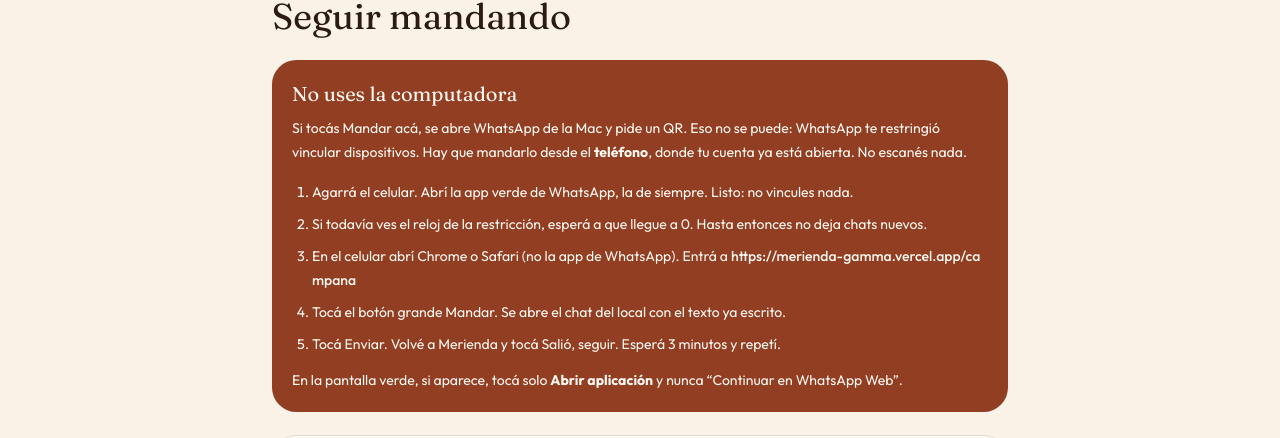
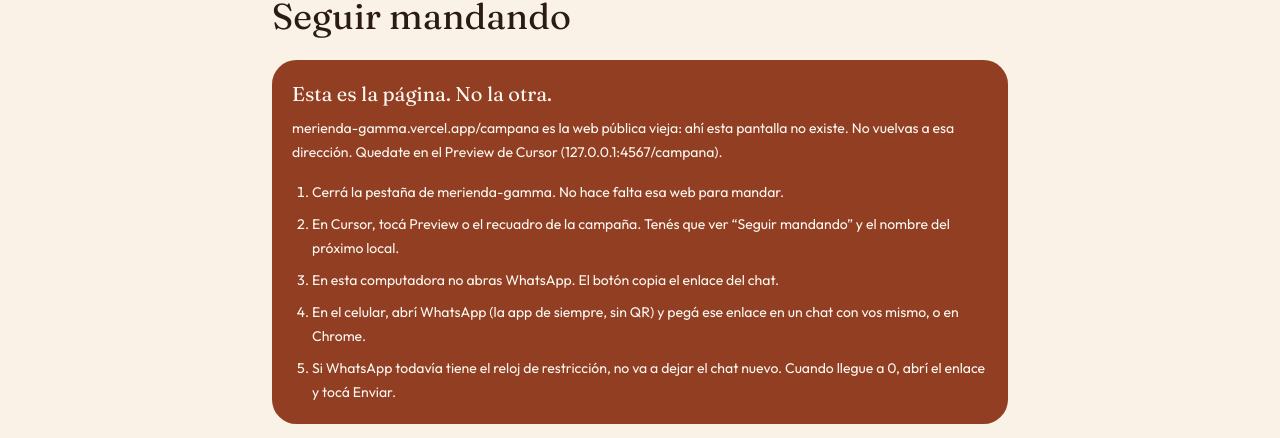
Before and after one commit to claudiomlarrea/merienda, a Next.js app: page /campana in a window 1280 px wide. Shown: the part 193-631 px from the top of the page. Built offline with nearby package versions, Linux system fonts and the light colour scheme; no server answers.

Commit message:
Stop sending people to the old public /campana URL.
merienda-gamma.vercel.app does not have this page. Spell out
that the campaign lives in the Cursor preview instead.

Co-authored-by: claudio17larrea <claudio17larrea@gmail.com>

```diff
--- a/src/components/campana-panel.tsx
+++ b/src/components/campana-panel.tsx
@@ -10,7 +10,6 @@ import { Input } from "@/components/ui/input";
 import { departmentShort, kindLabels } from "@/lib/labels";
 import {
   OUTREACH_SENT_KEY,
-  SHARE_ORIGIN,
   outreachMessage,
   venueChatUrl,
   venueWhatsAppAppUrl,
@@ -237,29 +236,18 @@ export function CampanaPanel() {
       <h1 className="font-heading mt-1 text-3xl sm:text-4xl">Seguir mandando</h1>
 
       <section className="mt-6 rounded-2xl bg-primary px-4 py-4 text-primary-foreground sm:p-5">
-        <h2 className="font-heading text-xl">No uses la computadora</h2>
+        <h2 className="font-heading text-xl">Esta es la página. No la otra.</h2>
         <p className="mt-2 text-sm leading-6">
-          Si tocás Mandar acá, se abre WhatsApp de la Mac y pide un QR. Eso no se puede: WhatsApp te
-          restringió vincular dispositivos. Hay que mandarlo desde el <strong>teléfono</strong>,
-          donde tu cuenta ya está abierta. No escanés nada.
+          merienda-gamma.vercel.app/campana es la web pública vieja: ahí esta pantalla no existe. No
+          vuelvas a esa dirección. Quedate en el Preview de Cursor (127.0.0.1:4567/campana).
         </p>
         <ol className="mt-4 list-decimal space-y-2 pl-5 text-sm leading-6">
-          <li>Agarrá el celular. Abrí la app verde de WhatsApp, la de siempre. Listo: no vincules nada.</li>
-          <li>
-            Si todavía ves el reloj de la restricción, esperá a que llegue a 0. Hasta entonces no deja
-            chats nuevos.
-          </li>
-          <li>
-            En el celular abrí Chrome o Safari (no la app de WhatsApp). Entrá a{" "}
-            <span className="break-all font-medium">{SHARE_ORIGIN}/campana</span>
-          </li>
-          <li>Tocá el botón grande Mandar. Se abre el chat del local con el texto ya escrito.</li>
-          <li>Tocá Enviar. Volvé a Merienda y tocá Salió, seguir. Esperá 3 minutos y repetí.</li>
+          <li>Cerrá la pestaña de merienda-gamma. No hace falta esa web para mandar.</li>
+          <li>En Cursor, tocá Preview o el recuadro de la campaña. Tenés que ver “Seguir mandando” y el nombre del próximo local.</li>
+          <li>En esta computadora no abras WhatsApp. El botón copia el enlace del chat.</li>
+          <li>En el celular, abrí WhatsApp (la app de siempre, sin QR) y pegá ese enlace en un chat con vos mismo, o en Chrome.</li>
+          <li>Si WhatsApp todavía tiene el reloj de restricción, no va a dejar el chat nuevo. Cuando llegue a 0, abrí el enlace y tocá Enviar.</li>
         </ol>
-        <p className="mt-3 text-sm leading-6">
-          En la pantalla verde, si aparece, tocá solo <strong>Abrir aplicación</strong> y nunca
-          “Continuar en WhatsApp Web”.
-        </p>
       </section>
 
       <section className="mt-6 rounded-2xl bg-card p-4 ring-1 ring-foreground/10 sm:p-5">
```
